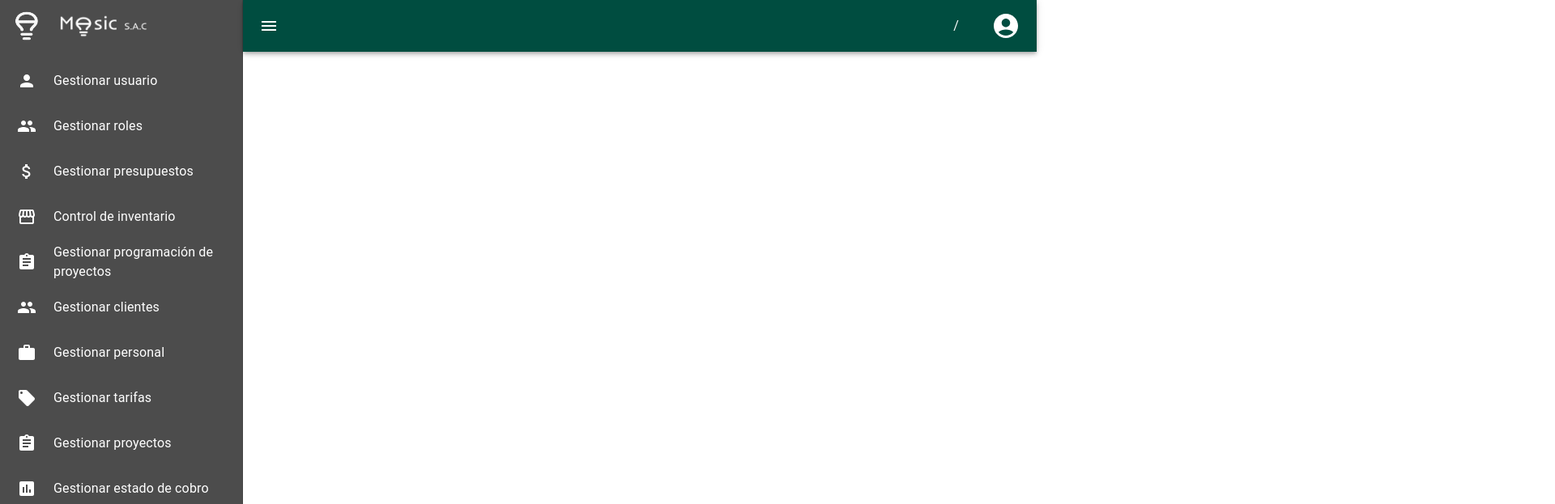
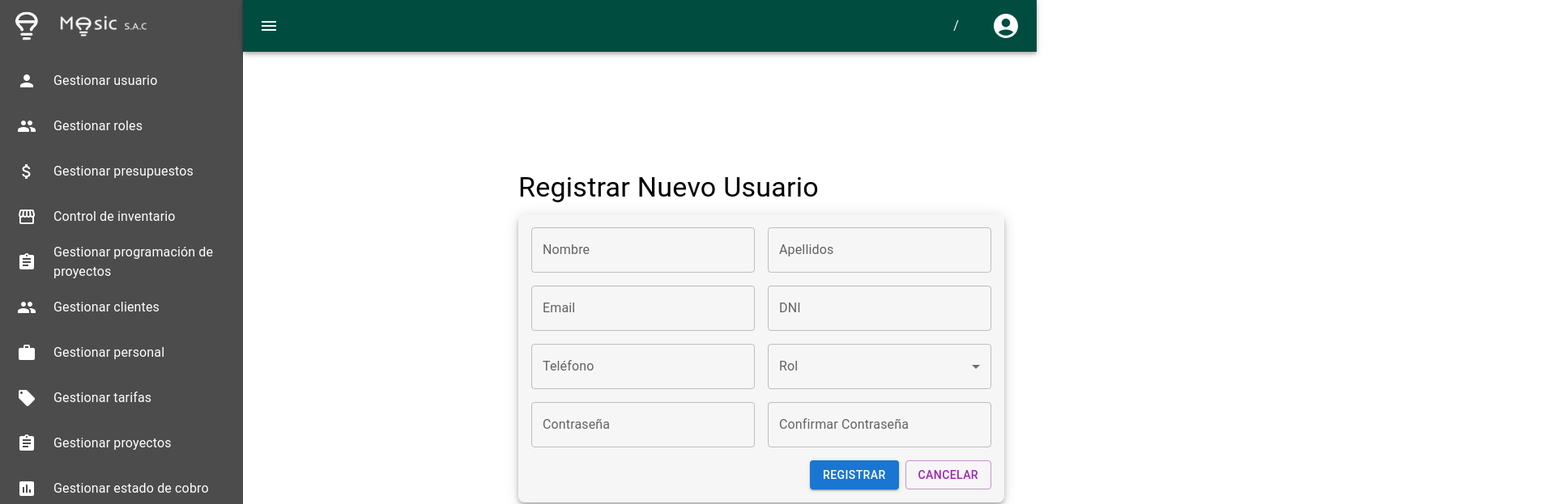
Before and after one commit to usrval1/Sprint1, a React (Vite) app in the folder front/: page /registro_user in a window 1280 px wide. Shown: the top 623 px of the page at 81% size, 1920 px wide, since content can reach past the window. Built offline with nearby package versions, Linux system fonts and the light colour scheme.

Commit message:
Registrar_Usuario

```diff
--- a/front/src/Schemas/AUTH.js
+++ b/front/src/Schemas/AUTH.js
@@ -1,4 +1,5 @@
 import {z}   from "zod";
+// Esquema para el inicio de sesión
 export const loginSchema = z.object({
     email: z.string()
     .min(1, { message: 'No ha ingresado el email' }) // El email no puede estar vacío
@@ -10,6 +11,4 @@ export const loginSchema = z.object({
 
 
 
-
-
 });
--- a/front/src/pages/Administrador/RegistrarUsuario.jsx
+++ b/front/src/pages/Administrador/RegistrarUsuario.jsx
@@ -1,26 +1,335 @@
 import React, { useState } from 'react';
-import { Box } from '@mui/material';
+import { Box, TextField, Button, Typography, Grid, Paper, Select, MenuItem, InputLabel, FormControl, Snackbar, Alert } from '@mui/material';
+import { useNavigate } from 'react-router-dom';
+import axios from 'axios';
 import MenuSideBar from '../../components/MenuSideBar';
 import NavBar from '../../components/NavBar';
 
-export function RegistrarUsuario() {
+const RegistrarUsuario = () => {
+  const navigate = useNavigate(); // Hook de navegación
   const [drawerOpen, setDrawerOpen] = useState(true);
+  const [formData, setFormData] = useState({
+    nombre: '',
+    apellidos: '',
+    email: '',
+    dni: '',
+    telefono: '',
+    password: '',
+    confirmPassword: '',
+    rol: '' // Valor inicial vacío
+  });
+
+  const [errors, setErrors] = useState({
+    nombre: '',
+    apellidos: '',
+    email: '',
+    dni: '',
+    telefono: '',
+    password: '',
+    confirmPassword: '',
+    rol: ''
+  });
+
+  const [openSnackbar, setOpenSnackbar] = useState(false); // Estado para controlar el Snackbar
+  const [snackbarMessage, setSnackbarMessage] = useState(''); // Mensaje del Snackbar
+  const [snackbarSeverity, setSnackbarSeverity] = useState('success'); // Severidad del Snackbar
 
   const handleDrawerToggle = () => {
     setDrawerOpen(!drawerOpen);
   };
 
+  const handleInputChange = (e) => {
+    const { name, value } = e.target;
+    setFormData({
+      ...formData,
+      [name]: value
+    });
+    validateField(name, value);
+  };
+
+  const handleRoleChange = (e) => {
+    const { value } = e.target;
+    setFormData({
+      ...formData,
+      rol: value
+    });
+    validateField('rol', value);
+  };
+
+  const validateField = (name, value) => {
+    switch (name) {
+      case 'nombre':
+        setErrors({
+          ...errors,
+          nombre: value.trim() === '' ? 'Nombre requerido' : ''
+        });
+        break;
+      case 'apellidos':
+        setErrors({
+          ...errors,
+          apellidos: value.trim() === '' ? 'Apellidos requeridos' : ''
+        });
+        break;
+      case 'email':
+        setErrors({
+          ...errors,
+          email: /^[^\s@]+@[^\s@]+\.[^\s@]+$/.test(value) ? '' : 'Email inválido'
+        });
+        break;
+      case 'dni':
+        setErrors({
+          ...errors,
+          dni: /^\d{8}$/.test(value) ? '' : 'DNI debe tener exactamente 8 dígitos numéricos'
+        });
+        break;
+      case 'telefono':
+        setErrors({
+          ...errors,
+          telefono: /^\d{9}$/.test(value) ? '' : 'Teléfono debe tener exactamente 9 dígitos numéricos'
+        });
+        break;
+      case 'password':
+        const passwordValid = /^\d{6}$/.test(value);
+
+        setErrors({
+          ...errors,
+          password: passwordValid ? '' : 'La contraseña debe tener al menos 6 caracteres'
+        });
+        break;
+      case 'confirmPassword':
+        setErrors({
+          ...errors,
+          confirmPassword: value === formData.password ? '' : 'Las contraseñas no coinciden'
+        });
+        break;
+      case 'rol':
+        setErrors({
+          ...errors,
+          rol: value.trim() === '' ? 'Rol requerido' : ''
+        });
+        break;
+      default:
+        break;
+    }
+  };
+
+  const validateForm = () => {
+    let valid = true;
+    Object.keys(formData).forEach(field => {
+      validateField(field, formData[field]);
+    });
+    valid = Object.values(errors).every(error => error === '');
+    return valid;
+  };
+
+  const handleSubmit = async (e) => {
+    e.preventDefault();
+    if (validateForm()) {
+      try {
+        const response = await axios.post('http://localhost:8000/api/registro_usuario', formData);
+        console.log('Usuario registrado con éxito:', response.data);
+        setSnackbarMessage('Usuario registrado con éxito!');
+        setSnackbarSeverity('success');
+      } catch (error) {
+        console.error('Error al registrar el usuario:', error);
+        setSnackbarMessage('Error al registrar el usuario.');
+        setSnackbarSeverity('error');
+      } finally {
+        setOpenSnackbar(true); // Mostrar el Snackbar en caso de éxito o error
+      }
+    }
+  };
+
+  const handleCancel = () => {
+    const confirmCancel = window.confirm('¿Estás seguro de que deseas cancelar el registro? Todos los datos no guardados se perderán.');
+    if (confirmCancel) {
+      setFormData({
+        nombre: '',
+        apellidos: '',
+        email: '',
+        dni: '',
+        telefono: '',
+        password: '',
+        confirmPassword: '',
+        rol: ''
+      });
+      navigate('/gestionar_usuarios'); // Redirige al enlace deseado
+    }
+  };
+
+  const handleCloseSnackbar = () => {
+    setOpenSnackbar(false);
+  };
+
   return (
-    <Box sx={{ display: 'flex' }}>
+    <Box sx={{ display: 'flex', minHeight: '100vh' }}>
       <MenuSideBar open={drawerOpen} />
-      <Box component="main" sx={{ flexGrow: 1, p: 3, ml: drawerOpen ? 300 : 70 }}>
+      <Box
+        component="main"
+        sx={{
+          flexGrow: 1,
+          marginLeft: drawerOpen ? '300px' : '70px',
+          transition: 'margin-left 0.3s ease',
+          padding: '16px',
+          overflowX: 'hidden',
+          display: 'flex',
+          justifyContent: 'center',
+          alignItems: 'center',
+        }}
+      >
         <NavBar onDrawerToggle={handleDrawerToggle} drawerOpen={drawerOpen} />
-        <Box sx={{ mt: 8 }}>
-          <div>Contenido de Registrar Usuario</div>
+        <Box
+          sx={{
+            mt: 4,
+            maxWidth: '1000px', // Aumentado para mayor tamaño
+            width: '100%',
+            p: 3, // Añadido para mayor relleno
+            overflowX: 'hidden',
+          }}
+        >
+          <Typography variant="h4" gutterBottom align="left">
+            Registrar Nuevo Usuario
+          </Typography>
+          <Paper
+            elevation={6}
+            sx={{
+              p: 2,
+              borderRadius: 2,
+              backgroundColor: 'rgba(211, 211, 211, 0.2)',
+              backdropFilter: 'blur(3px)',
+              width: '100%',
+              boxSizing: 'border-box',
+            }}
+          >
+            <form onSubmit={handleSubmit}>
+              <Grid container spacing={2}>
+                <Grid item xs={12} sm={6}>
+                  <TextField
+                    fullWidth
+                    label="Nombre"
+                    name="nombre"
+                    value={formData.nombre}
+                    onChange={handleInputChange}
+                    error={!!errors.nombre}
+                    helperText={errors.nombre}
+                  />
+                </Grid>
+                <Grid item xs={12} sm={6}>
+                  <TextField
+                    fullWidth
+                    label="Apellidos"
+                    name="apellidos"
+                    value={formData.apellidos}
+                    onChange={handleInputChange}
+                    error={!!errors.apellidos}
+                    helperText={errors.apellidos}
+                  />
+                </Grid>
+                <Grid item xs={12} sm={6}>
+                  <TextField
+                    fullWidth
+                    label="Email"
+                    name="email"
+                    type="email"
+                    value={formData.email}
+                    onChange={handleInputChange}
+                    error={!!errors.email}
+                    helperText={errors.email}
+                  />
+                </Grid>
+                <Grid item xs={12} sm={6}>
+                  <TextField
+                    fullWidth
+                    label="DNI"
+                    name="dni"
+                    value={formData.dni}
+                    onChange={handleInputChange}
+                    error={!!errors.dni}
+                    helperText={errors.dni}
+                  />
+                </Grid>
+                <Grid item xs={12} sm={6}>
+                  <TextField
+                    fullWidth
+                    label="Teléfono"
+                    name="telefono"
+                    value={formData.telefono}
+                    onChange={handleInputChange}
+                    error={!!errors.telefono}
+                    helperText={errors.telefono}
+                  />
+                </Grid>
+                <Grid item xs={12} sm={6}>
+                  <FormControl fullWidth error={!!errors.rol}>
+                    <InputLabel>Rol</InputLabel>
+                    <Select
+                      name="rol"
+                      label="Rol"
+                      value={formData.rol}
+                      onChange={handleRoleChange}
+                    >
+                      <MenuItem value="" disabled>
+
+                      </MenuItem>
+                      <MenuItem value="Administrador">Administrador</MenuItem>
+                      <MenuItem value="Vendedor">Vendedor</MenuItem>
+                      <MenuItem value="Tecnico">Tecnico</MenuItem>
+                    </Select>
+                    {errors.rol && <Typography color="error">{errors.rol}</Typography>}
+                  </FormControl>
+                </Grid>
+                <Grid item xs={12} sm={6}>
+                  <TextField
+                    fullWidth
+                    label="Contraseña"
+                    name="password"
+                    type="password"
+                    value={formData.password}
+                    onChange={handleInputChange}
+                    error={!!errors.password}
+                    helperText={errors.password}
+                  />
+                </Grid>
+                <Grid item xs={12} sm={6}>
+                  <TextField
+                    fullWidth
+                    label="Confirmar Contraseña"
+                    name="confirmPassword"
+                    type="password"
+                    value={formData.confirmPassword}
+                    onChange={handleInputChange}
+                    error={!!errors.confirmPassword}
+                    helperText={errors.confirmPassword}
+                  />
+                </Grid>
+                <Grid item xs={12} sx={{ display: 'flex', justifyContent: 'flex-end', gap: 1 }}>
+                  <Button variant="contained" color="primary" type="submit">
+                    Registrar
+                  </Button>
+                  <Button variant="outlined" color="secondary" onClick={handleCancel}>
+                    Cancelar
+                  </Button>
+                </Grid>
+              </Grid>
+            </form>
+          </Paper>
         </Box>
       </Box>
+      <Snackbar
+        open={openSnackbar}
+        autoHideDuration={6000}
+        onClose={handleCloseSnackbar}
+      >
+        <Alert
+          onClose={handleCloseSnackbar}
+          severity={snackbarSeverity}
+          sx={{ width: '100%' }}
+        >
+          {snackbarMessage}
+        </Alert>
+      </Snackbar>
     </Box>
   );
-}
+};
 
 export default RegistrarUsuario;
```
